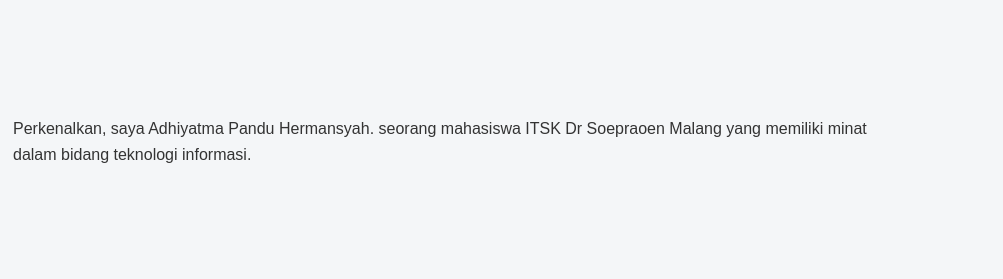
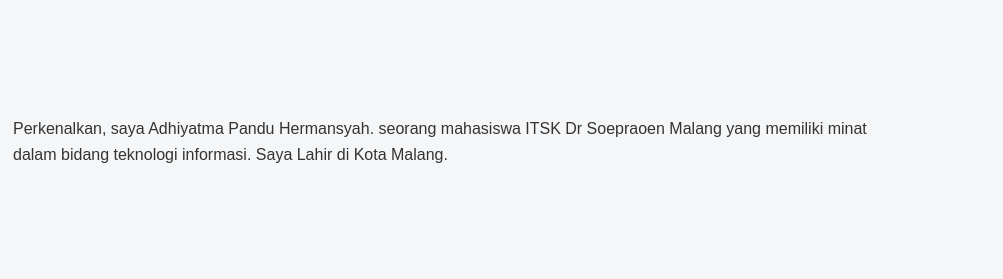
Before and after one commit to adhpnd2546-bot/LK06, a plain HTML site: page LK03/index_lk03.html in a window 1280 px wide. Shown: the part 209-488 px from the top of the page, 277-1280 px from the left. Drawn offline with Linux system fonts and the light colour scheme; files that its build step writes are made by us from their sources.

Commit message:
Update introduction in index_lk03.html
Added a sentence about birthplace to the introduction.

```diff
--- a/LK03/index_lk03.html
+++ b/LK03/index_lk03.html
@@ -34,7 +34,7 @@
           <p>
             Perkenalkan, saya Adhiyatma Pandu Hermansyah. seorang mahasiswa ITSK
             Dr Soepraoen Malang yang memiliki minat dalam bidang teknologi
-            informasi.
+            informasi. Saya Lahir di Kota Malang.
           </p>
         </article>
       </section>
```
